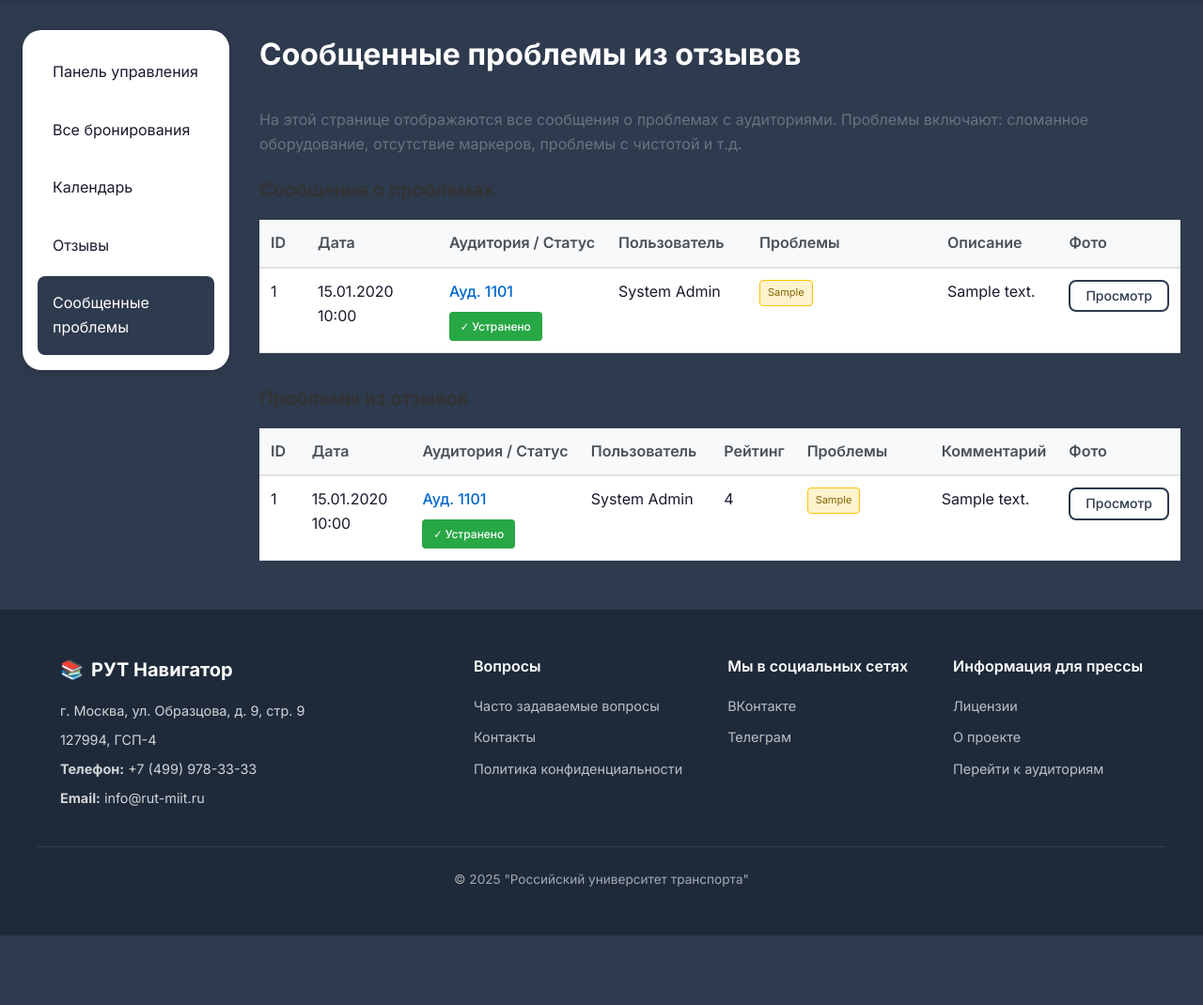
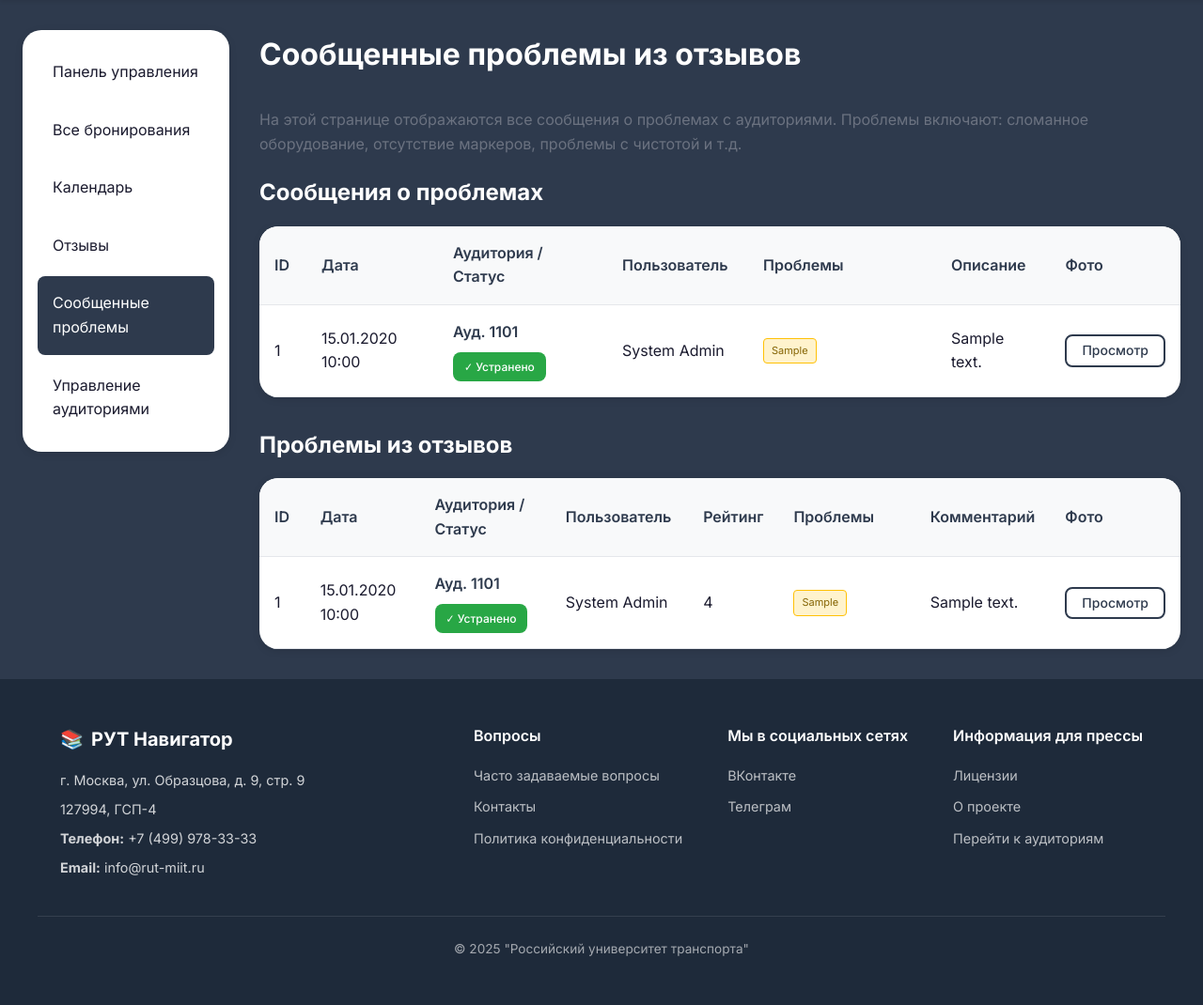
Before and after one commit to DITEKmax/booking-rut-main, a Spring Boot app: page /admin/dispatcher-issues in a window 1280 px wide. Shown: the part 79-1149 px from the top of the page at 94% size. Before the commit the page ends 1075 px from the top, so only its background shows below. Run offline with Spring Boot 4, Linux system fonts and the light colour scheme; a user stored in the database is signed in; data comes from the database, SQL or seed files in the repository; tables that the repository leaves empty hold one stand-in row (values such as "Sample post"); some of the project's set-up classes (security, data sources, template engines, error pages and the like) are left out, and stand-ins take their place; some libraries are stand-ins or nearby versions.

Commit message:
Улучшить дизайн таблиц и навигации в админ-панели
- Обновить таблицу dispatcher-issues для использования стандартных классов проекта (.admin-table, .bookings-table-container)
- Удалить дублирующиеся inline-стили и заменить их на переменные CSS проекта
- Добавить ссылку "Управление аудиториями" во все страницы админ-панели (только для администраторов)
- Улучшить консистентность дизайна во всех админ-страницах

```diff
--- a/src/main/resources/templates/admin/booking-details.html
+++ b/src/main/resources/templates/admin/booking-details.html
@@ -16,6 +16,7 @@
                     <a th:href="@{/admin/calendar}" class="admin-nav-link">Календарь</a>
                     <a th:href="@{/admin/reviews}" class="admin-nav-link">Отзывы</a>
                     <a th:href="@{/admin/dispatcher-issues}" class="admin-nav-link">Сообщенные проблемы</a>
+                    <a sec:authorize="hasRole('ADMIN')" th:href="@{/admin/rooms}" class="admin-nav-link">Управление аудиториями</a>
                 </nav>
             </aside>
 
--- a/src/main/resources/templates/admin/bookings.html
+++ b/src/main/resources/templates/admin/bookings.html
@@ -16,6 +16,7 @@
                     <a th:href="@{/admin/calendar}" class="admin-nav-link">Календарь</a>
                     <a th:href="@{/admin/reviews}" class="admin-nav-link">Отзывы</a>
                     <a th:href="@{/admin/dispatcher-issues}" class="admin-nav-link">Сообщенные проблемы</a>
+                    <a sec:authorize="hasRole('ADMIN')" th:href="@{/admin/rooms}" class="admin-nav-link">Управление аудиториями</a>
                 </nav>
             </aside>
 
--- a/src/main/resources/templates/admin/calendar.html
+++ b/src/main/resources/templates/admin/calendar.html
@@ -17,6 +17,7 @@
                     <a th:href="@{/admin/calendar}" class="admin-nav-link active">Календарь</a>
                     <a th:href="@{/admin/reviews}" class="admin-nav-link">Отзывы</a>
                     <a th:href="@{/admin/dispatcher-issues}" class="admin-nav-link">Сообщенные проблемы</a>
+                    <a sec:authorize="hasRole('ADMIN')" th:href="@{/admin/rooms}" class="admin-nav-link">Управление аудиториями</a>
                 </nav>
             </aside>
 
--- a/src/main/resources/templates/admin/dashboard.html
+++ b/src/main/resources/templates/admin/dashboard.html
@@ -16,6 +16,7 @@
                     <a th:href="@{/admin/calendar}" class="admin-nav-link">Календарь</a>
                     <a th:href="@{/admin/reviews}" class="admin-nav-link">Отзывы</a>
                     <a th:href="@{/admin/dispatcher-issues}" class="admin-nav-link">Сообщенные проблемы</a>
+                    <a sec:authorize="hasRole('ADMIN')" th:href="@{/admin/rooms}" class="admin-nav-link">Управление аудиториями</a>
                 </nav>
             </aside>
 
--- a/src/main/resources/templates/admin/deleted-reviews.html
+++ b/src/main/resources/templates/admin/deleted-reviews.html
@@ -16,6 +16,7 @@
                     <a th:href="@{/admin/calendar}" class="admin-nav-link">Календарь</a>
                     <a th:href="@{/admin/reviews}" class="admin-nav-link">Отзывы</a>
                     <a th:href="@{/admin/dispatcher-issues}" class="admin-nav-link">Сообщенные проблемы</a>
+                    <a sec:authorize="hasRole('ADMIN')" th:href="@{/admin/rooms}" class="admin-nav-link">Управление аудиториями</a>
                 </nav>
             </aside>
 
--- a/src/main/resources/templates/admin/dispatcher-issues.html
+++ b/src/main/resources/templates/admin/dispatcher-issues.html
@@ -16,6 +16,7 @@
                     <a th:href="@{/admin/calendar}" class="admin-nav-link">Календарь</a>
                     <a th:href="@{/admin/reviews}" class="admin-nav-link">Отзывы</a>
                     <a th:href="@{/admin/dispatcher-issues}" class="admin-nav-link active">Сообщенные проблемы</a>
+                    <a sec:authorize="hasRole('ADMIN')" th:href="@{/admin/rooms}" class="admin-nav-link">Управление аудиториями</a>
                 </nav>
             </aside>
 
@@ -38,9 +39,9 @@
 
                 <!-- Standalone Room Issues -->
                 <div th:unless="${#lists.isEmpty(roomIssues)}" style="margin-bottom: 32px;">
-                    <h3 style="margin-bottom: 16px;">Сообщения о проблемах</h3>
-                    <div class="issues-table-wrapper">
-                        <table class="issues-table">
+                    <h2 style="color: var(--text-white); margin-bottom: 16px;">Сообщения о проблемах</h2>
+                    <div class="bookings-table-container">
+                        <table class="admin-table">
                             <thead>
                                 <tr>
                                     <th style="width: 50px;">ID</th>
@@ -93,9 +94,9 @@
 
                 <!-- Review Issues -->
                 <div th:unless="${#lists.isEmpty(reviews)}">
-                    <h3 style="margin-bottom: 16px;">Проблемы из отзывов</h3>
-                    <div class="issues-table-wrapper">
-                        <table class="issues-table">
+                    <h2 style="color: var(--text-white); margin-bottom: 16px;">Проблемы из отзывов</h2>
+                    <div class="bookings-table-container">
+                        <table class="admin-table">
                             <thead>
                                 <tr>
                                     <th style="width: 50px;">ID</th>
@@ -178,55 +179,6 @@
             white-space: nowrap;
         }
 
-        .issues-table-wrapper {
-            width: 100%;
-            overflow-x: auto;
-            margin-bottom: 20px;
-        }
-
-        .issues-table {
-            width: 100%;
-            border-collapse: collapse;
-            background: white;
-        }
-
-        .issues-table th {
-            background-color: #f8f9fa;
-            color: #495057;
-            font-weight: 600;
-            text-align: left;
-            padding: 12px;
-            border-bottom: 2px solid #dee2e6;
-            white-space: nowrap;
-        }
-
-        .issues-table td {
-            padding: 12px;
-            border-bottom: 1px solid #dee2e6;
-            vertical-align: top;
-        }
-
-        .issues-table tbody tr:hover {
-            background-color: #f8f9fa;
-        }
-
-        .room-cell {
-            text-align: left;
-        }
-
-        .room-link {
-            color: var(--primary-color, #0066cc);
-            text-decoration: none;
-            font-weight: 500;
-            display: inline-block;
-            transition: color 0.2s ease;
-        }
-
-        .room-link:hover {
-            color: var(--primary-dark, #0052a3);
-            text-decoration: underline;
-        }
-
         .room-cell .btn {
             font-size: 12px;
             padding: 6px 12px;
@@ -239,23 +191,12 @@
 
         .badge-resolved {
             display: inline-block;
-            background: #28a745;
+            background: var(--success-color);
             color: white;
             padding: 6px 12px;
-            border-radius: 4px;
+            border-radius: var(--radius-sm);
             font-size: 12px;
             font-weight: 500;
-        }
-
-        .btn-danger {
-            background-color: #dc3545;
-            border-color: #dc3545;
-            color: white;
-        }
-
-        .btn-danger:hover {
-            background-color: #c82333;
-            border-color: #bd2130;
         }
 
         .description-cell {
@@ -270,12 +211,6 @@
             -webkit-box-orient: vertical;
             overflow: hidden;
         }
-
-        h3 {
-            color: #333;
-            font-size: 1.25rem;
-            font-weight: 600;
-        }
     </style>
 </body>
 </html>
--- a/src/main/resources/templates/admin/reviews.html
+++ b/src/main/resources/templates/admin/reviews.html
@@ -16,6 +16,7 @@
                     <a th:href="@{/admin/calendar}" class="admin-nav-link">Календарь</a>
                     <a th:href="@{/admin/reviews}" class="admin-nav-link active">Отзывы</a>
                     <a th:href="@{/admin/dispatcher-issues}" class="admin-nav-link">Сообщенные проблемы</a>
+                    <a sec:authorize="hasRole('ADMIN')" th:href="@{/admin/rooms}" class="admin-nav-link">Управление аудиториями</a>
                 </nav>
             </aside>
 
```
